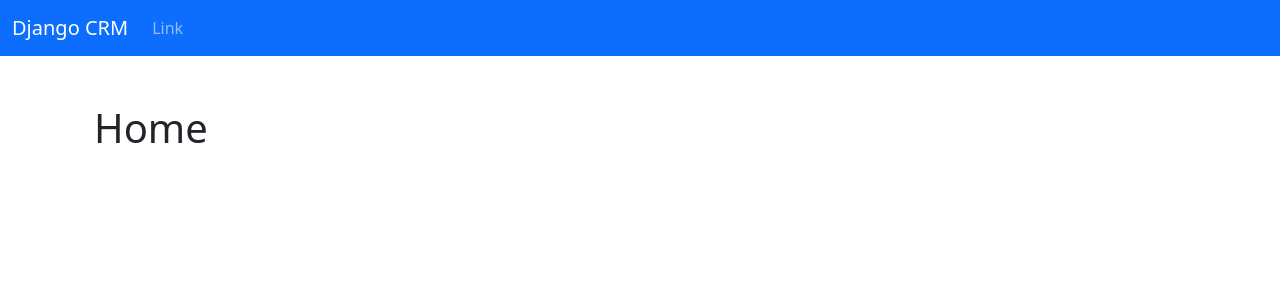
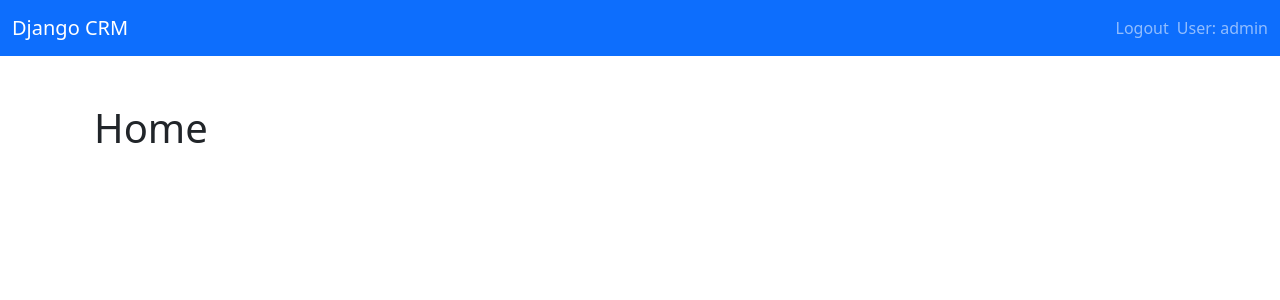
Before and after one commit to ShayannCoder/Django-Crm-App, a Django app: page / in a window 1280 px wide. Shown: the top 300 px of the page. Run offline with Django 5.2, Linux system fonts and the light colour scheme; a user stored in the database is signed in.

Commit message:
added a seperate view for loggin in, the previous version had the login functionality in the home view, fixed a bug when user was able to access the home page without loggin in first

```diff
--- a/dcrm/settings.py
+++ b/dcrm/settings.py
@@ -121,3 +121,5 @@ STATIC_URL = "static/"
 # https://docs.djangoproject.com/en/5.2/ref/settings/#default-auto-field
 
 DEFAULT_AUTO_FIELD = "django.db.models.BigAutoField"
+
+LOGIN_URL = "/login"
--- a/website/templates/home.html
+++ b/website/templates/home.html
@@ -1,25 +1,5 @@
 {% extends "layout.html" %}
 
 {% block content %}
-
-{% if user.is_authenticated %}
     <h1>Home</h1>
-{% else %}
-<div class="col-md-6 offset-md-3">
-    <h1>Login</h1>
-    <br>
-    <form method="POST" action="{% url "home" %}">
-        {% csrf_token %}
-  <div class="mb-3">
-    <label for="exampleInputEmail1" class="form-label">Username</label>
-    <input type="text" class="form-control" name="username" placeholder ="Username" required>
-  </div>
-  <div class="mb-3">
-    <label for="exampleInputPassword1" class="form-label">Password</label>
-    <input type="password" class="form-control" name="password" placeholder="Password" required>
-  </div>
-  <button type="submit" class="btn btn-primary">Login</button>
-</form>
-</div>
-{% endif %}
 {% endblock content %}
--- a/website/templates/navbar.html
+++ b/website/templates/navbar.html
@@ -5,10 +5,17 @@
       <span class="navbar-toggler-icon"></span>
     </button>
     <div class="collapse navbar-collapse" id="navbarSupportedContent">
-      <ul class="navbar-nav me-auto mb-2 mb-lg-0">
+      <ul class="navbar-nav ms-auto mb-2 mb-lg-0">
+        {% if user.is_authenticated %}
         <li class="nav-item">
-          <a class="nav-link" href="#">Link</a>
+          <a class="nav-link" href="{% url "logout" %}">Logout</a>
         </li>
+        <span class="navbar-text" >User: {{ user }}</span>
+        {% else %}
+          <li class="nav-item">
+            <a class="nav-link" href="{% url "login" %}">Login</a>
+          </li>
+        {% endif %}
       </ul>
     </div>
   </div>
--- a/website/urls.py
+++ b/website/urls.py
@@ -3,4 +3,6 @@ from . import views
 
 urlpatterns = [
     path("", views.home, name="home"),
+    path("login/", views.login_user, name="login"),
+    path("logout/", views.logout_user, name="logout"),
 ]
--- a/website/views.py
+++ b/website/views.py
@@ -1,10 +1,16 @@
 from django.shortcuts import render, redirect
 from django.contrib.auth import authenticate, login, logout
 from django.contrib import messages
+from django.contrib.auth.decorators import login_required
 
 # Create your views here.
 
+@login_required
 def home(request):
+    return render(request, "home.html")
+
+
+def login_user(request):
     if request.method == "POST":
         username = request.POST["username"]
         password = request.POST["password"]
@@ -16,6 +22,12 @@ def home(request):
             return redirect("home")
         else:
             messages.success(request, "There Was an Error Logging in, Please Try Again")
-            return redirect("home")
+            return redirect("login")
     else:
-         return render(request, "home.html")
+         return render(request, "login.html")
+
+
+def logout_user(request):
+    logout(request)
+    messages.success(request, "You Have Been Logged Out")
+    return redirect("login")
```
Also changed, not shown: website/templates/login.html (added, +22 -0 lines), db.sqlite3.
